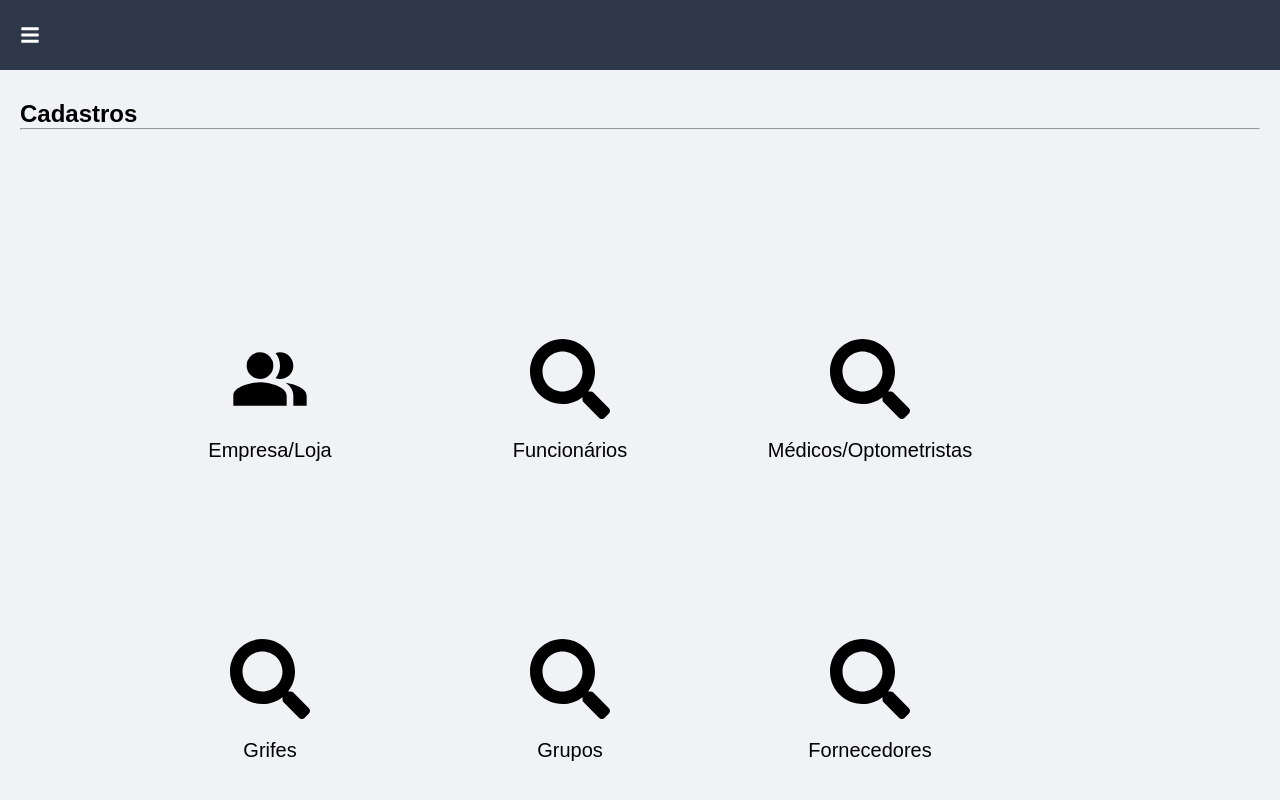
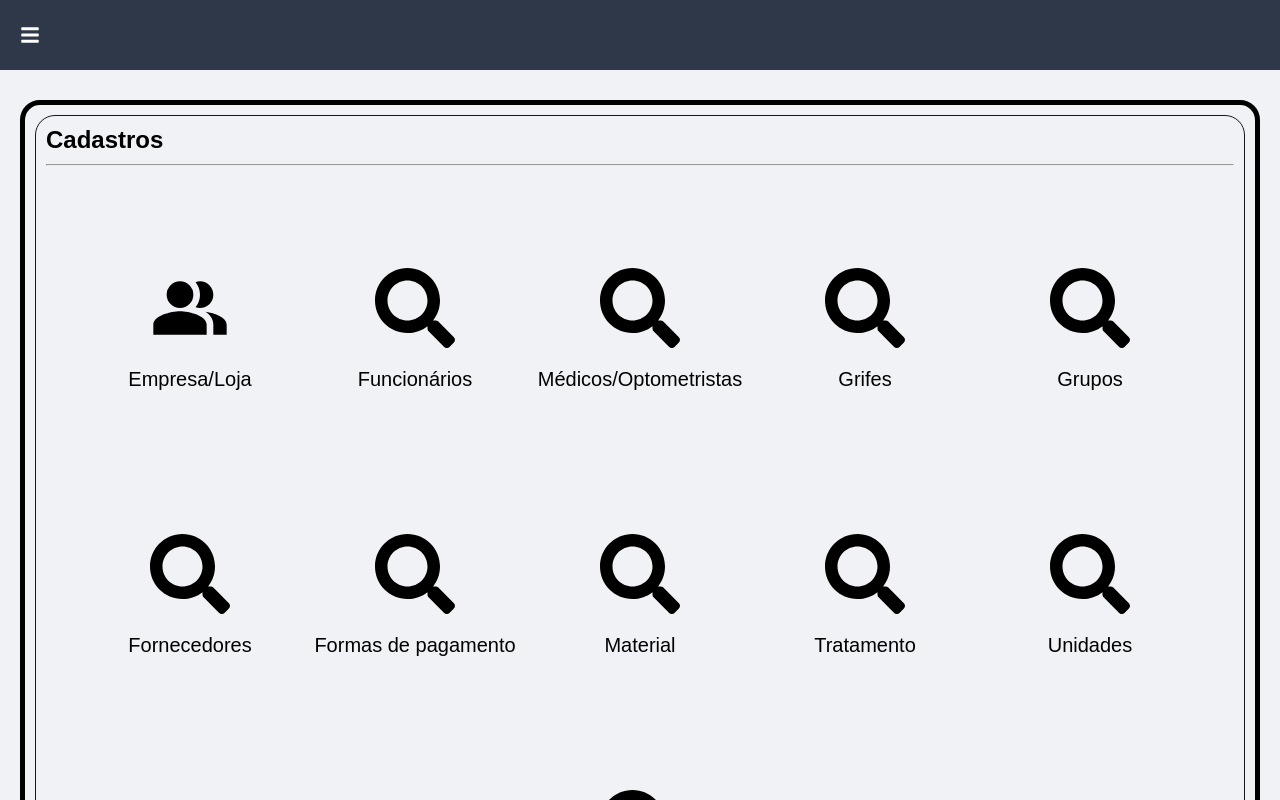
Before and after one commit to slicedcheese1/OticaCrud, a React (Vite) app: page /Sistema/Cadastros in a window 1280 px wide. Shown: the top 800 px of the page. Built offline with nearby package versions, Linux system fonts and the light colour scheme.

Commit message:
A página com os botoes dentro de um card
Págian com card agora

```diff
--- a/src/Componentes/Cadastro/CadastroDashboard/CadastroBotoes2.css
+++ b/src/Componentes/Cadastro/CadastroDashboard/CadastroBotoes2.css
@@ -1,26 +1,56 @@
+.page-container{
+  border: 5px solid black; /* Borda ao redor de toda a página */
+  border-radius: 20px;
+  padding: 10px; /* Espaço entre a borda e o conteúdo interno */
+  height: 100%; /* Garante que o contêiner ocupe toda a altura da janela */
+  box-sizing: border-box; /* Inclui o padding e a borda na largura e altura totais */
+  display: flex;
+  justify-content: center;
+  align-items: center;
+  transition: 300ms ease-in-out;
 
+
+}
+.card-main {
+  border: 1px solid #15171c;
+  border-radius: 20px;
+  width: 100%;
+  padding: 1rem;
+
+  animation: opacity 800ms;
+  display: flex;
+  flex-direction: column;
+  gap: 1rem;
+  margin-bottom: 1rem;
+  overflow: auto; /* Adiciona rolagem se o conteúdo for maior que o card principal */
+}
+.page-container:hover {
+  transform: translateY(-5px);
+  box-shadow: 0 8px 16px rgba(0, 0, 0, 0.2);
+}
 .container-dashboard {
-  padding: 100px;
+
   flex-wrap:wrap;
   display: flex;
-  /* justify-content: space-between; */
+  justify-content: center;
   align-items: center;
-  overflow:unset;
-  /* gap: 20px; */
   height:100vh;
+  border-radius: 20px;
+
 
 
 }
 
 .card-opt{
+
   padding: 10px;
   display: flex;
   flex-direction: column;
   justify-content: center;
   align-items: center;
   font-size: 20px;
-  width: 300px;
-  height:  300px;
+  width: 225px;
+  height:  225px;
   color: black;
 
   transition: 300ms all ease-in-out;
@@ -45,7 +75,10 @@ p{
   height: 80px;
   margin-top: 4rem;
 }
-
+#Edit{
+  display: flex;
+  margin-bottom: 300px;
+}
 .icon-lupa{
   width: auto;
 
--- a/src/Pages/Cadastro/CadastroDashboard.jsx
+++ b/src/Pages/Cadastro/CadastroDashboard.jsx
@@ -4,9 +4,14 @@ import CadastroBotoes2 from '../../Componentes/Cadastro/CadastroDashboard/Cadast
 const CadastroDashboard = () => {
   return (
       <>
-        <h2>Cadastros</h2>
-        <hr/>
-        <CadastroBotoes2/>
+        <div className="page-container">
+          <div className="card-main">
+            <h2>Cadastros</h2>
+            <hr/>
+
+            <CadastroBotoes2/>
+          </div>
+        </div>
       </>
   )
 }
```
